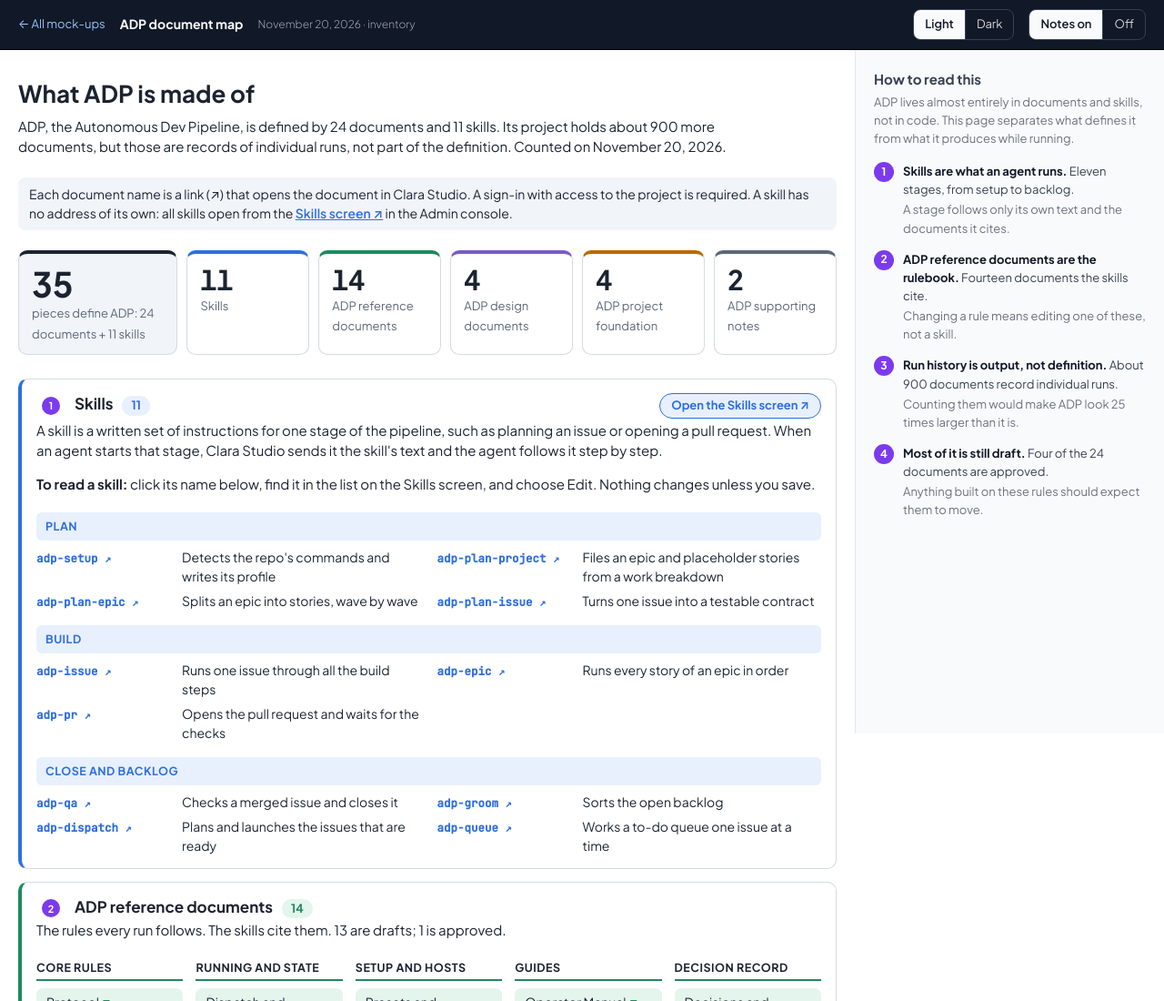
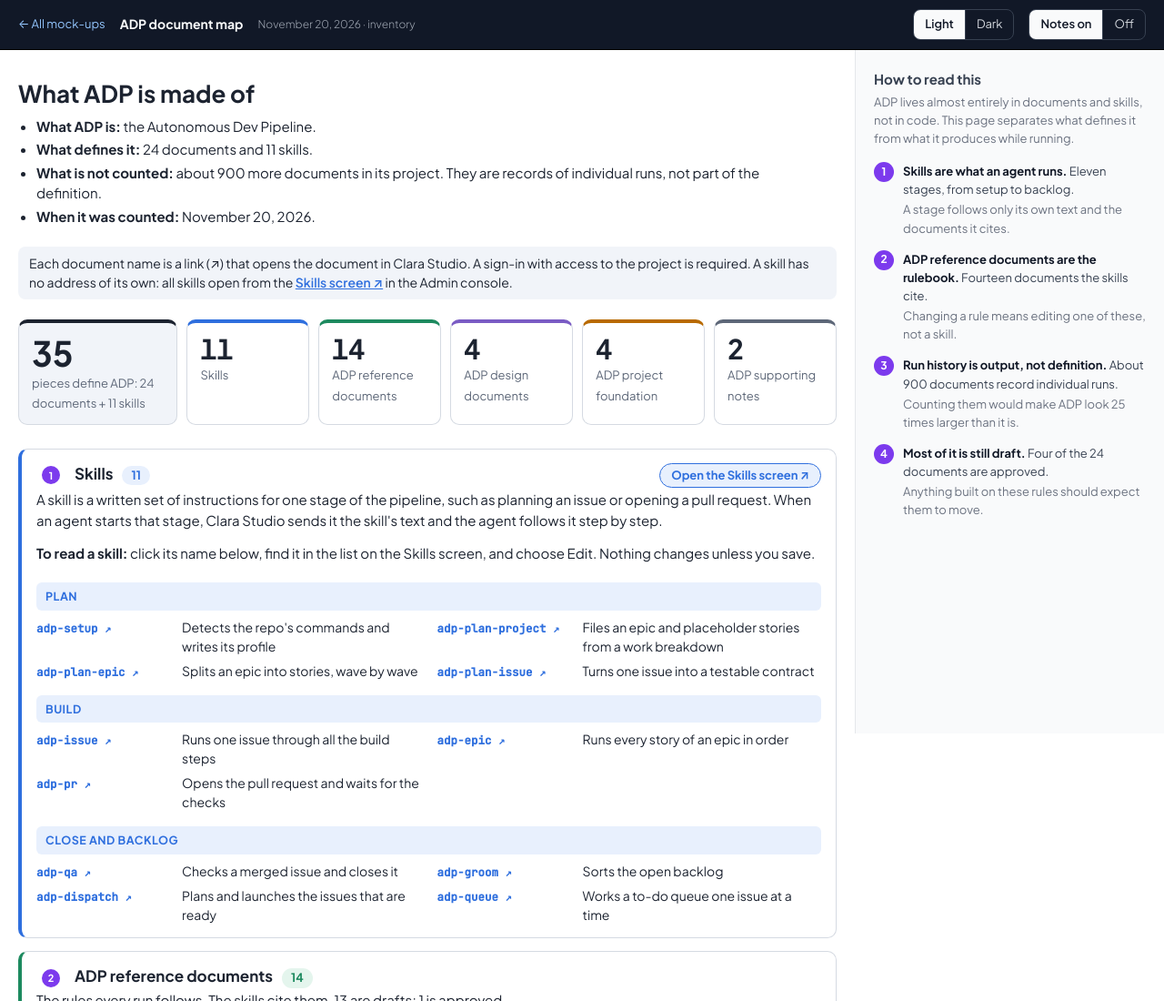
Before and after one commit to gnomorv/juan-mocks, a plain HTML site: page adp-document-map/index.html in a window 1280 px wide. Shown: the top 1100 px of the page at 91% size. Drawn offline with Linux system fonts and the light colour scheme.

Commit message:
ADP document map: intro as an outline
Co-Authored-By: Claude Fable 5.2 <noreply@anthropic.com>

```diff
--- a/adp-document-map/index.html
+++ b/adp-document-map/index.html
@@ -20,7 +20,8 @@
     --am-des: #b6a0ee; --am-des-soft: #2a2342; --am-found: #f2b457; --am-found-soft: #3a2c12; --am-note: #9aa5b5;
   }
   .am h1 { font-size: 26px; margin: 0 0 6px; color: inherit; }
-  .am-lead { color: var(--am-ink); margin: 0 0 22px; max-width: 72ch; }
+  .am-lead { color: var(--am-ink); margin: 6px 0 22px; padding-left: 20px; max-width: 80ch; }
+  .am-lead li { margin: 3px 0; }
   .am-total { display: grid; grid-template-columns: 1.3fr repeat(5, 1fr); gap: 10px; margin-bottom: 26px; }
   .am-tile { background: var(--am-card); border: 1px solid var(--am-line); border-top: 4px solid var(--c, var(--am-line)); border-radius: 10px; padding: 12px 14px; }
   .am-tile b { display: block; font-size: 30px; line-height: 1.1; font-variant-numeric: tabular-nums; }
@@ -94,7 +95,12 @@
   <div data-variant="proposed" class="pro">
   <div class="am">
     <h1>What ADP is made of</h1>
-    <p class="am-lead">ADP, the Autonomous Dev Pipeline, is defined by 24 documents and 11 skills. Its project holds about 900 more documents, but those are records of individual runs, not part of the definition. Counted on November 20, 2026.</p>
+    <ul class="am-lead">
+      <li><b>What ADP is:</b> the Autonomous Dev Pipeline.</li>
+      <li><b>What defines it:</b> 24 documents and 11 skills.</li>
+      <li><b>What is not counted:</b> about 900 more documents in its project. They are records of individual runs, not part of the definition.</li>
+      <li><b>When it was counted:</b> November 20, 2026.</li>
+    </ul>
 
     <p class="am-links">Each document name is a link (↗) that opens the document in Clara Studio. A sign-in with access to the project is required. A skill has no address of its own: all skills open from the <a href="https://app.clarastudio.ai/admin/skills" target="_blank" rel="noopener">Skills screen ↗</a> in the Admin console.</p>
 
```
